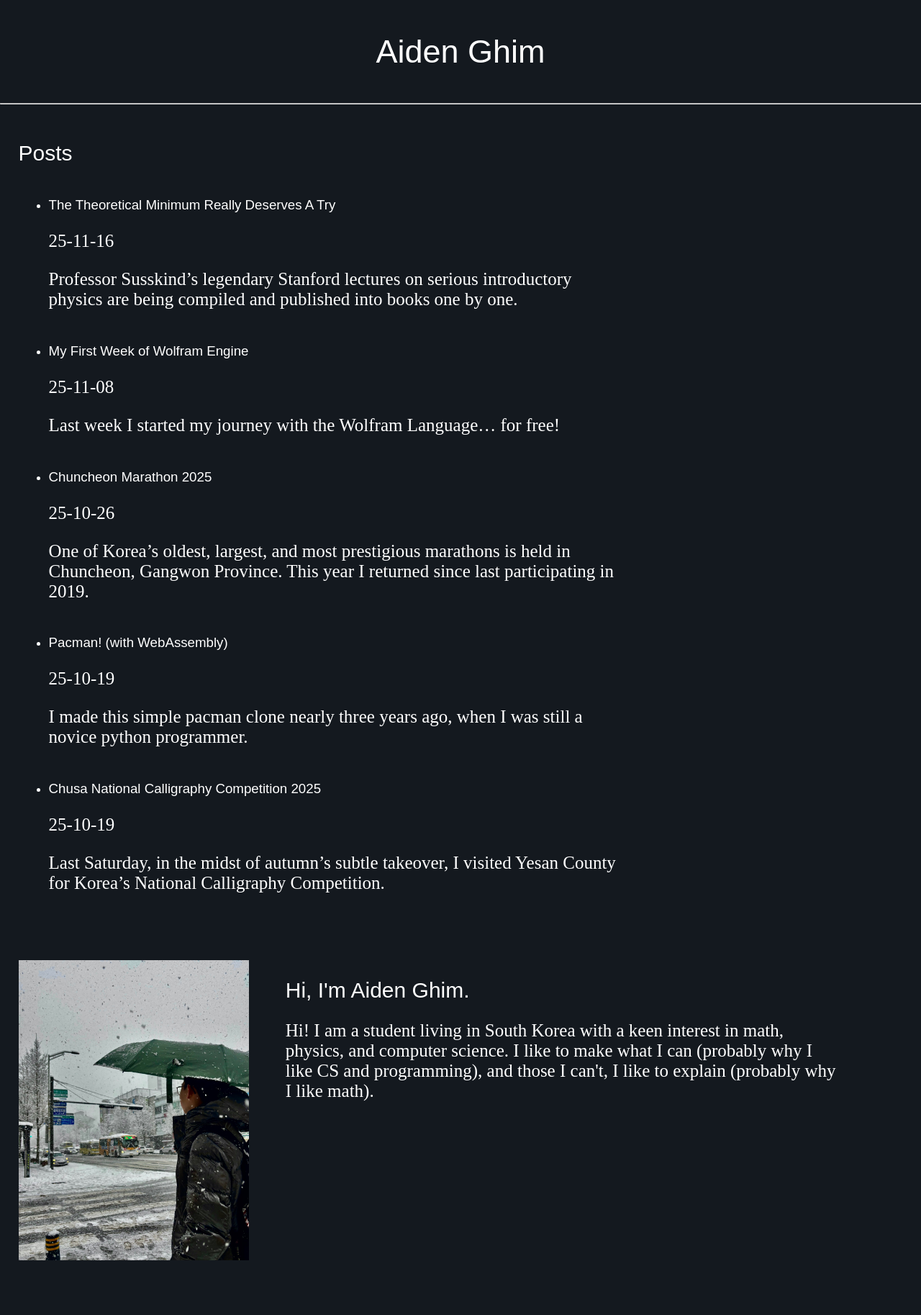
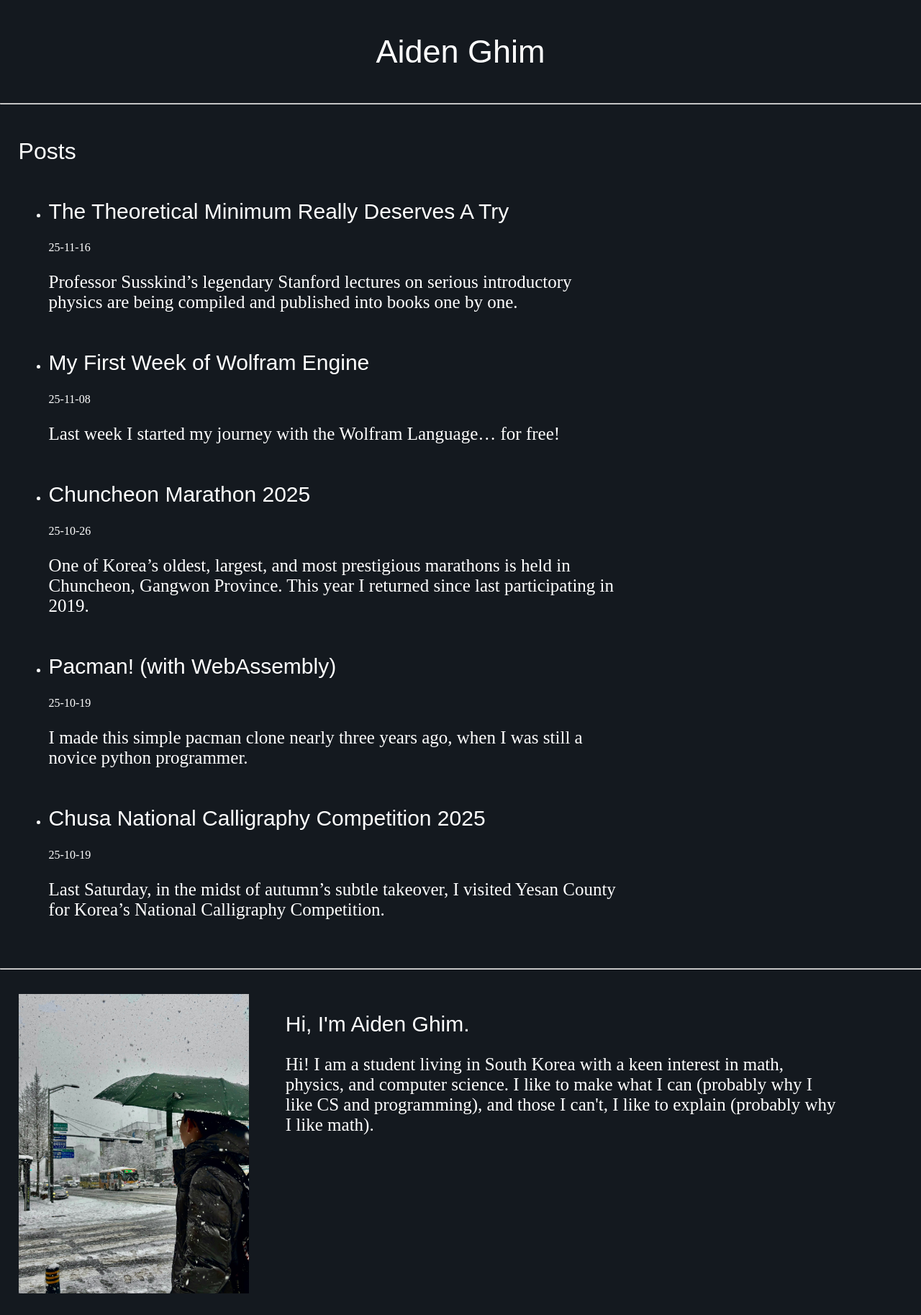
Before and after one commit to abghim/abghim.github.io, a Jekyll site: the page built from index.html, in a window 1280 px wide. Shown: the whole page at 72% size. Built offline with Jekyll 4.4.1, drawn with Linux system fonts in a browser that asks for light colours; some web fonts are replaced; before the commit the page ends 1780 px from its top, so only the background shows below that.

Commit message:
Change style

```diff
--- a/assets/stylesheets/homepage.css
+++ b/assets/stylesheets/homepage.css
@@ -56,6 +56,11 @@ li.postcard {
 	width: 800px;
 }
 
+.postdate {
+	display: inline;
+	font-size: 16px;
+}
+
 #posts {
 	width: 90%;
 }
--- a/index.html
+++ b/index.html
@@ -27,12 +27,12 @@
 		<hr />
 		<main>
 			<div id="posts" class="box">
-				<h2>Posts</h2>
+				<h1>Posts</h1>
 				<ul>
 					{% for post in site.posts %}
 					<li class="postcard"><article>
-						<h3 class="posttitle"><a href="{{ post.url | relative_url }}">{{ post.title }}</a></h3>
-						<p class="postdate">{{ post.date | date: "%y-%m-%d" }}</p>
+						<h2 class="posttitle"><a href="{{ post.url | relative_url }}">{{ post.title }}</a></h2>
+						<span class="postdate">{{ post.date | date: "%y-%m-%d" }}</span>
 						{%- if post.excerpt -%}
           					<div class="postexcerpt">
                					{{ post.excerpt }}
@@ -44,6 +44,7 @@
 
 			</div>
 
+			<hr>
 			<div id="intro">
 				<div class="box">
 					<img src="assets/images/profile.jpeg" id="profile" />
```
